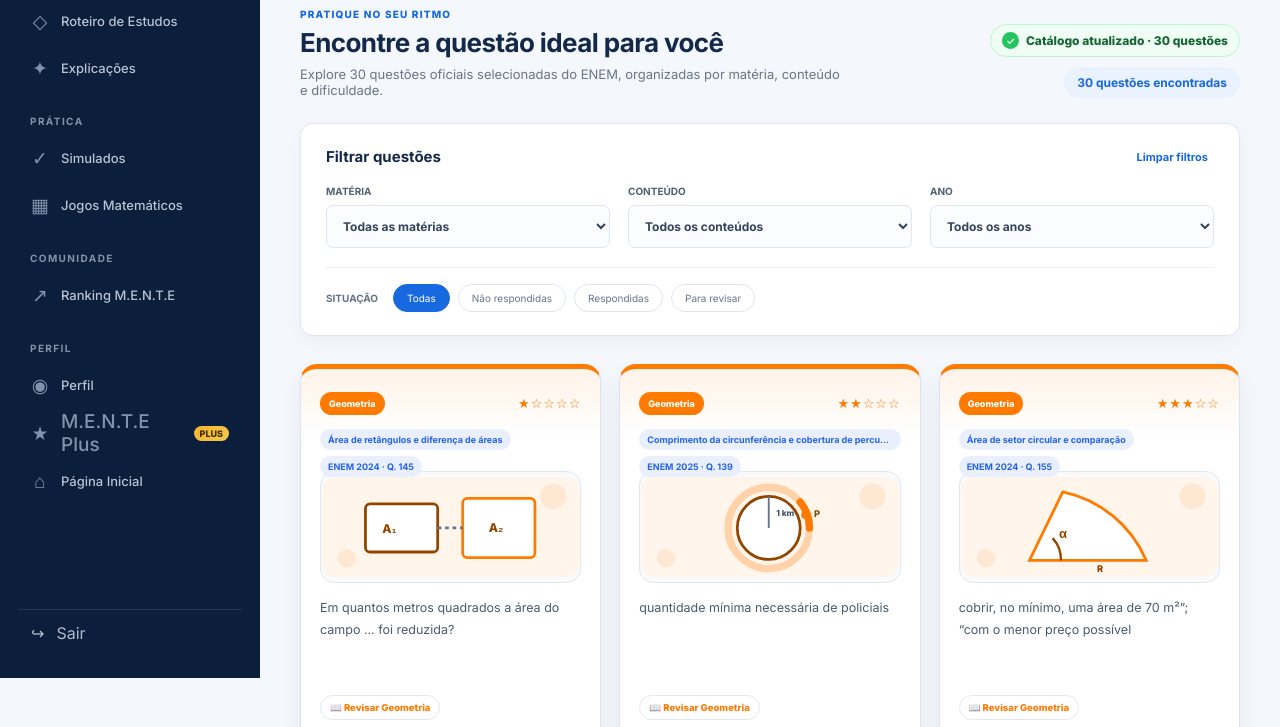
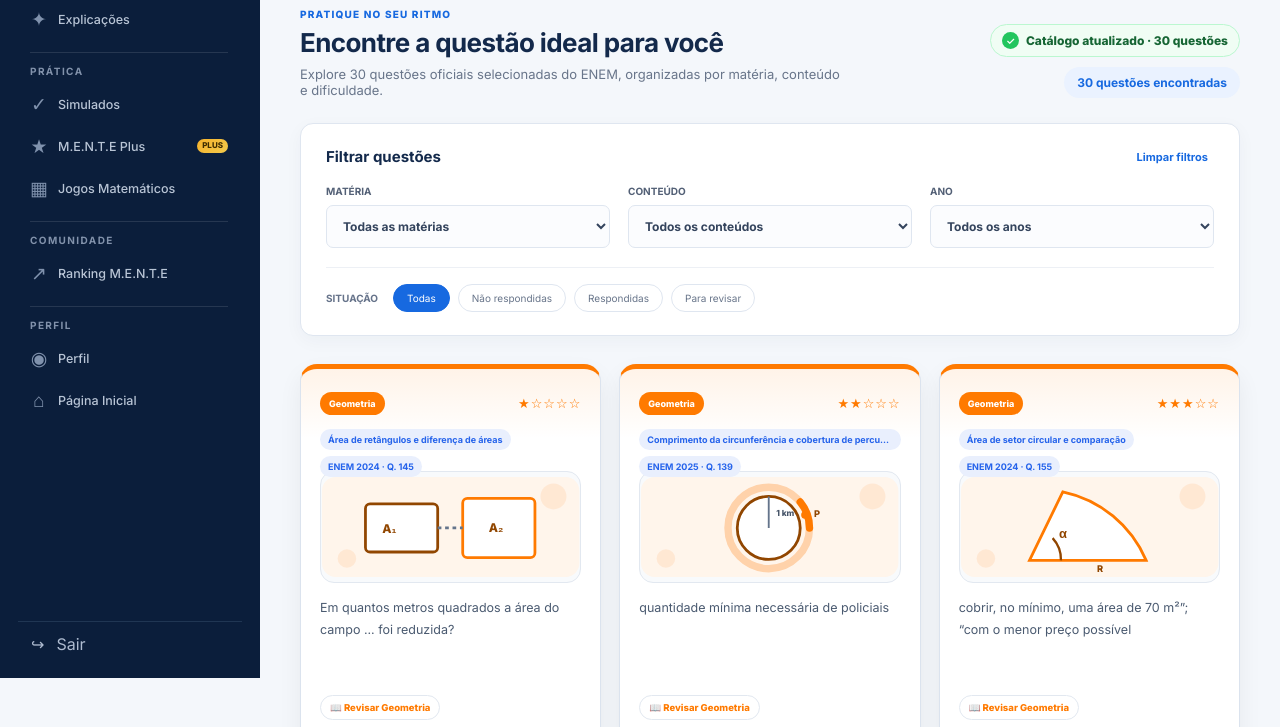
Before and after one commit to Vihmartinsp/M.E.N.T.E-TCC, a website: page questoes.html in a window 1280 px wide. Shown: the part 122-849 px from the top of the page. Drawn offline with nearby package versions, Linux system fonts and the light colour scheme; no server answers.

Commit message:
fix: compact Plus links in question sidebar

```diff
--- a/questoes.html
+++ b/questoes.html
@@ -17,7 +17,16 @@
     <link rel="stylesheet" href="questoes-cards-static.css?v=1">
     <link rel="stylesheet" href="roteiro-missoes.css?v=1">
     <style>
+      .sidebar{padding-top:18px!important;padding-bottom:16px!important}
       .sidebar__brand{display:none!important}
+      .sidebar__nav{display:flex;flex:1;flex-direction:column;overflow-y:auto;padding-right:2px}
+      .sidebar__group{margin:0 12px 6px!important}
+      .sidebar__group:not(:first-child){margin-top:12px!important;padding-top:12px;border-top:1px solid rgba(255,255,255,.11)}
+      .sidebar__link{min-height:40px!important;margin:1px 0!important;padding:0 12px!important;gap:10px!important;font-size:12.5px!important}
+      .sidebar__link[href*="plus.html"],.sidebar__link[href*="revisao-plus.html"]{min-height:40px!important;font-size:12.5px!important}
+      .sidebar__link[href*="revisao-plus.html"]>span:nth-child(2){width:auto!important;min-width:0!important;flex:1!important;color:inherit!important;font-size:12.5px!important;text-align:left!important;white-space:nowrap!important}
+      .sidebar__link .plus-nav-badge{flex:none!important;margin-left:auto!important;padding:2px 5px!important;font-size:8px!important;line-height:1.15!important}
+      .sidebar__logout{margin-top:10px!important;padding-top:12px!important;padding-bottom:8px!important}
       #tutorial{display:none!important;pointer-events:none!important}
       .intro__database{display:flex;align-items:center;gap:10px;flex-wrap:wrap;justify-content:flex-end}
       #database-status{display:none!important}
@@ -68,6 +77,7 @@
         <a class="sidebar__link" href="./explicacoes.html"><span aria-hidden="true">✦</span> Explicações</a>
         <p class="sidebar__group">Prática</p>
         <a class="sidebar__link" href="./simulados.html"><span aria-hidden="true">✓</span> Simulados</a>
+        <a class="sidebar__link" href="./plus.html"><span aria-hidden="true">★</span> M.E.N.T.E Plus</a>
         <a class="sidebar__link" href="./jogos.html"><span aria-hidden="true">▦</span> Jogos Matemáticos</a>
         <p class="sidebar__group">Comunidade</p>
         <a class="sidebar__link" href="./ranking.html"><span aria-hidden="true">↗</span> Ranking M.E.N.T.E</a>
```
